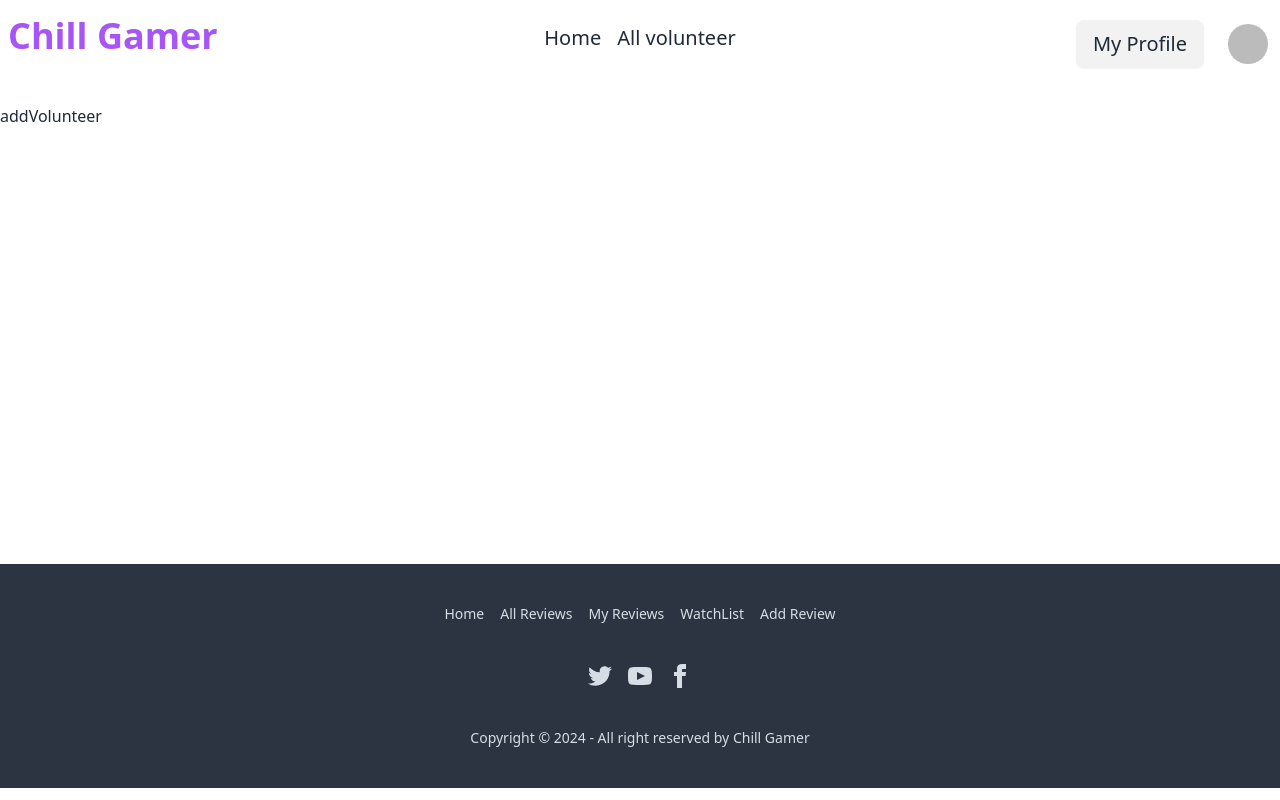
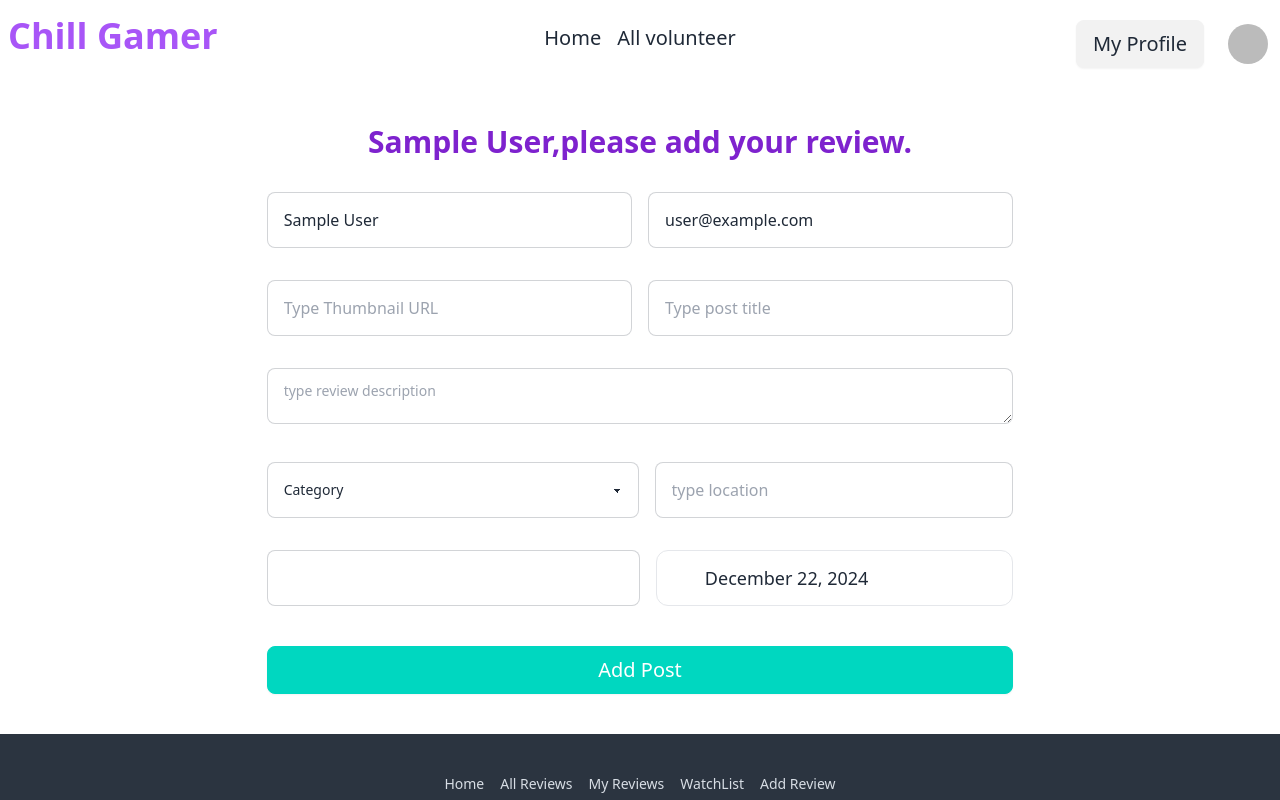
Before and after one commit to habibur5313/volunteer-management-website, a React (Vite) app: page /addVolunteer in a window 1280 px wide. Shown: the top 800 px of the page. Built offline with nearby package versions, Linux system fonts and the light colour scheme; no server answers; sample sign-in values are in the browser's storage.

Commit message:
all voluteerNeedPost and add volunteerNeedPost section added

```diff
--- a/package.json
+++ b/package.json
@@ -10,10 +10,12 @@
     "preview": "vite preview"
   },
   "dependencies": {
+    "axios": "^1.7.9",
     "firebase": "^11.1.0",
     "localforage": "^1.10.0",
     "match-sorter": "^8.0.0",
     "react": "^18.3.1",
+    "react-datepicker": "^7.5.0",
     "react-dom": "^18.3.1",
     "react-icons": "^5.4.0",
     "react-router-dom": "^7.1.0",
--- /dev/null
+++ b/src/Pages/AddPost/AddVolunteerNeedPost.jsx
@@ -0,0 +1,158 @@
+import React, { useContext, useEffect, useState } from "react";
+import Swal from "sweetalert2";
+import axios from "axios";
+import { AuthContext } from "../../Context/AuthProvider";
+import DatePicker from "react-datepicker";
+import "react-datepicker/dist/react-datepicker.css";
+const AddVolunteerNeedPost = () => {
+  useEffect(() => {
+    document.title = "Add Post | Chill Gamer ";
+  }, []);
+  const { user } = useContext(AuthContext);
+  const [startDate, setStartDate] = useState(new Date());
+  const handleAddReview = (e) => {
+    e.preventDefault();
+    const form = e.target;
+    const organizerEmail = user?.email;
+    const organizerName = user?.displayName;
+    const thumbnailUrl = form.thumbnailUrl.value;
+    const postTitle = form.postTitle.value;
+    const description = form.description.value;
+    const category = form.category.value;
+    const location = form.location.value;
+    const volunteerNeeded = form.volunteerNeeded.value;
+    const Date = startDate;
+
+    const Post = {
+      organizerEmail,
+      organizerName,
+      thumbnailUrl,
+      postTitle,
+      description,
+      category,
+      location,
+      volunteerNeeded,
+ Date
+
+    };
+
+        axios
+          .post(`${import.meta.env.VITE_server}/addVolunteerNeedPost`, Post)
+          .then(({ data }) => {
+            if (data.insertedId) {
+              Swal.fire({
+                position: "top-center",
+                icon: "success",
+                title: "Review Added successfully",
+                showConfirmButton: false,
+                timer: 1500,
+              });
+            }
+          })
+          .catch((err) => {
+            Swal.fire({
+              position: "top-center",
+              icon: "error",
+              title: err.message,
+              showConfirmButton: false,
+              timer: 1500,
+            });
+          });
+  };
+
+  return (
+    <div>
+      <div className="">
+        <h1 className="text-3xl mt-5 font-semibold animate__animated animate__pulse animate__infinite	infinite text-purple-700 text-center">
+          {user?.displayName},please add your review.
+        </h1>
+        <form onSubmit={handleAddReview}>
+          <div className="w-11/12 lg:w-9/12 xl:w-7/12 2xl:w-6/12  mx-auto flex flex-col md:flex-row gap-4 mt-4 md:mt-8">
+            <input
+              type="text"
+              value={user?.displayName}
+              className="input input-bordered h-14 w-full"
+            />
+            <input
+              type="text"
+              value={user?.email}
+              className="input input-bordered w-full h-14"
+            />
+          </div>
+          {/* thumbnail and title */}
+          <div className="w-11/12 lg:w-9/12 xl:w-7/12 2xl:w-6/12 mx-auto flex flex-col md:flex-row gap-4 mt-4 md:mt-8">
+            <input
+              type="text"
+              placeholder="Type Thumbnail URL"
+              name="thumbnailUrl"
+              className="input input-bordered h-14 w-full"
+            />
+            <input
+              type="text"
+              placeholder="Type post title"
+              name="postTitle"
+              className="input input-bordered w-full h-14"
+            />
+          </div>
+          {/* Description */}
+          <div className="w-11/12 lg:w-9/12 xl:w-7/12 2xl:w-6/12 mx-auto mt-4 md:mt-8">
+            <textarea
+              placeholder="type review description"
+              name="description"
+              className="textarea textarea-bordered h-14 w-full"
+            ></textarea>
+          </div>
+          {/* category and location */}
+          <div className="w-11/12 lg:w-9/12 xl:w-7/12 2xl:w-6/12  mx-auto flex flex-col md:flex-row gap-4 mt-4 md:mt-8">
+            <select
+              name="category"
+              defaultValue={"Category"}
+              className="select select-bordered w-full h-14"
+            >
+              <option disabled>Category</option>
+              <option>healthcare</option>
+              <option>education</option>
+              <option>social service</option>
+              <option>animal welfare</option>
+            </select>
+            <input
+              type="text"
+              className="input input-bordered w-full h-14"
+              placeholder="type location"
+              name="location"
+            />
+          </div>
+          {/* No. of volunteers needed and deadline */}
+          <div className="w-11/12 lg:w-9/12 xl:w-7/12 2xl:w-6/12  mx-auto flex flex-col md:flex-row gap-4 mt-4 md:mt-8">
+            <input
+              type="number"
+              name="volunteerNeeded"
+              className="input input-bordered h-14 w-full"
+            />
+
+            <div className="w-full h-14 border rounded-xl flex items-center justify-center">
+
+              <DatePicker
+                selected={startDate}
+                onChange={(date) => setStartDate(date)}
+                className="w-full h-full text-lg px-3 py-2"
+                dateFormat="MMMM d, yyyy"
+                placeholderText="Select a date"
+              />
+            </div>
+          </div>
+          {/* submit */}
+          <div className="w-11/12 lg:w-9/12 xl:w-7/12 2xl:w-6/12 mx-auto mt-10">
+            <input
+              type="submit"
+              className="w-full btn btn-accent text-white font-medium text-xl"
+              value="Add Post"
+            />
+          </div>
+        </form>
+      </div>
+    </div>
+  );
+};
+
+export default AddVolunteerNeedPost;
--- /dev/null
+++ b/src/Pages/AllVolunteerNeedPost/AllVolunteerCard.jsx
@@ -0,0 +1,32 @@
+import React from "react";
+import { Link } from "react-router-dom";
+
+const AllVolunteerCard = ({ post}) => {
+  return (
+   <div>
+    <div className="card bg-base-100 h-[300px]  image-full shadow-xl">
+      <figure>
+        <img
+         className="w-full " src={post.thumbnailUrl}
+          alt={post?.name}
+        />
+      </figure>
+      <div className="card-body flex flex-col justify-center">
+        <h2 className="text-3xl font-semibold text-center">{post?.postTitle}</h2>
+        <div>
+        <p className="text-center text-xl font-medium">Rating: {post?.volunteerNeeded
+        }</p>
+        <p className="text-center text-xl font-medium mt-2">genres: {post?.category
+        }</p>
+        <p className="text-center text-xl font-medium mt-2">year: {post?.location
+        }</p>
+        <Link className="flex justify-center items-center mt-4" to={`/post/details/${post._id}`}><button className="btn btn-accent text-white text-xl font-medium">Explore details</button></Link>
+        </div>
+
+      </div>
+    </div>
+   </div>
+  );
+};
+
+export default AllVolunteerCard;
--- /dev/null
+++ b/src/Pages/AllVolunteerNeedPost/AllVolunteerNeedPost.jsx
@@ -0,0 +1,24 @@
+import React, { useEffect, useState } from "react";
+import { useLoaderData } from "react-router-dom";
+import AllVolunteerCard from "./AllVolunteerCard";
+
+const AllVolunteerNeedPost = () => {
+  useEffect(() => {
+    document.title = "All Review | Chill Gamer ";
+  }, []);
+  const {data} = useLoaderData();
+  console.log(data);
+
+//   const [posts, setPosts] = useState(loaderData);
+  return (
+    <div>
+      <div className=" grid grid-cols-1 md:grid-cols-2 lg:grid-cols-3 gap-4 mt-10">
+        {data.map((post) => (
+          <AllVolunteerCard key={post._id} post={post}></AllVolunteerCard>
+        ))}
+      </div>
+    </div>
+  );
+};
+
+export default AllVolunteerNeedPost;
--- /dev/null
+++ b/src/PrivateRoute/PrivateRoute.jsx
@@ -0,0 +1,23 @@
+import React, { useContext } from "react";
+import { Navigate, useLocation } from "react-router-dom";
+import { AuthContext } from "../Context/AuthProvider";
+
+
+const PrivateRoute = ({ children }) => {
+  const { user, loading } = useContext(AuthContext);
+  const { pathname } = useLocation();
+
+  if (!loading) {
+    return (
+      <div className="flex justify-center mt-20">
+        <span className="loading loading-bars loading-lg "></span>
+      </div>
+    );
+  }
+  if (user) {
+    return children;
+  }
+  return <Navigate state={pathname} to={"/login"}></Navigate>;
+};
+
+export default PrivateRoute;
--- a/src/main.jsx
+++ b/src/main.jsx
@@ -7,6 +7,10 @@ import MainLayout from "./Layout/MainLayout";
 import Login from "./Authentication/Login";
 import Register from "./Authentication/Register";
 import Home from "./Pages/Home/Home";
+import AddVolunteerNeedPost from "./Pages/AddPost/AddVolunteerNeedPost";
+import PrivateRoute from "./PrivateRoute/PrivateRoute";
+import AllVolunteerNeedPost from "./Pages/AllVolunteerNeedPost/AllVolunteerNeedPost";
+import axios from "axios";
 
 const router = createBrowserRouter([
   {
@@ -19,12 +23,13 @@ const router = createBrowserRouter([
       },
       {
         path: "/allVolunteer",
-        element: "allVolunteer",
+        element: <AllVolunteerNeedPost></AllVolunteerNeedPost>,
+        loader: () => axios.get(`${import.meta.env.VITE_server}/addVolunteerNeedPost`)
       },
 
       {
         path: "/addVolunteer",
-        element: "addVolunteer",
+        element: <PrivateRoute><AddVolunteerNeedPost></AddVolunteerNeedPost></PrivateRoute>,
       },
       {
         path: "/myPosts",
```
Also changed, not shown: 1 other file (tests, documents, lock files or other folders).
